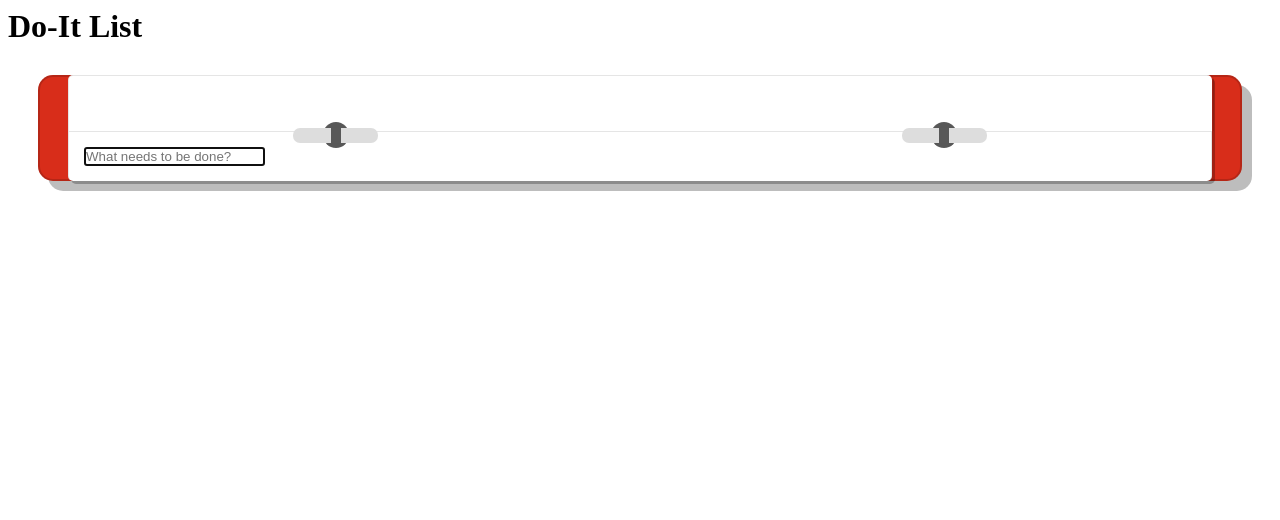
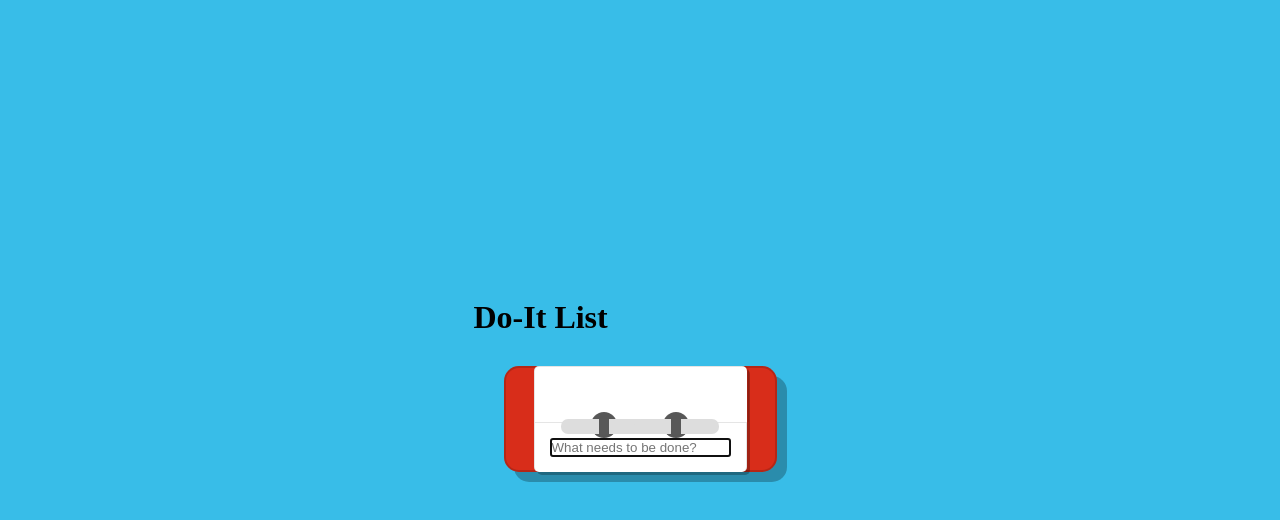
Before and after one commit to SgiobairOg/todo-test, an Angular app: page / in a window 1280 px wide. Shown: the top 520 px of the page. Built offline with nearby package versions, Linux system fonts and the light colour scheme.

Commit message:
Style corrections

```diff
--- a/src/styles.css
+++ b/src/styles.css
@@ -1 +1,17 @@
 /* You can add global styles to this file, and also import other style files */
+* {
+  margin: 0;
+  padding: 0;
+}
+body, html {
+  width: 100vw;
+  min-height: 100vh;
+  margin: 0;
+  padding: 0;
+}
+body {
+  background-color: rgba(56,189,232,1.0);
+  display: flex;
+  justify-content: center;
+  align-items: center;
+}
```
